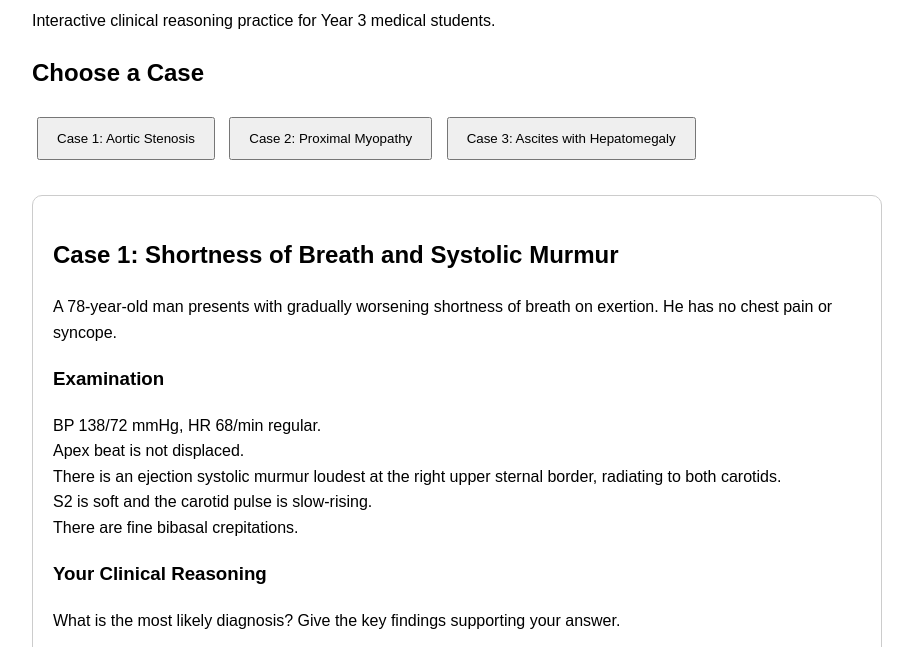
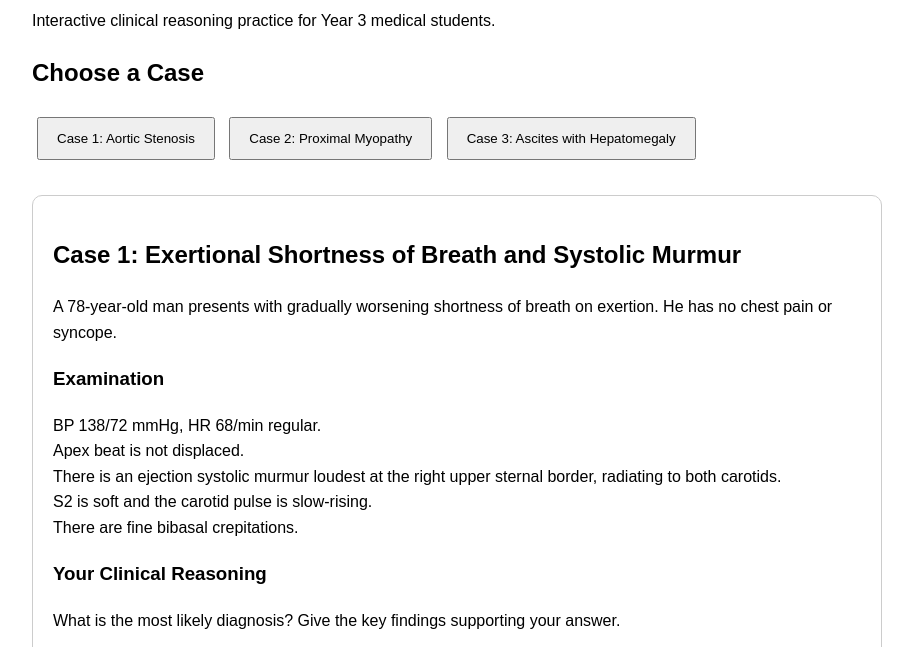
Before and after one commit to lily5275544-jpg/lkc-yr-ai-tutor, a plain HTML site: page index.html in a window 1280 px wide. Both pictures are taken after a click on the button "Case 1: Aortic Stenosis". Shown: the part 146-793 px from the top of the page, without its empty margins (183-1096 px from the left). Drawn offline with Linux system fonts and the light colour scheme.

Commit message:
Update index.html

```diff
--- a/index.html
+++ b/index.html
@@ -43,7 +43,7 @@
 
 <div id="case1" class="case">
 
-<h2>Case 1: Shortness of Breath and Systolic Murmur</h2>
+<h2>Case 1: Exertional Shortness of Breath and Systolic Murmur</h2>
 
 <p>
 A 78-year-old man presents with gradually worsening shortness of breath
```
